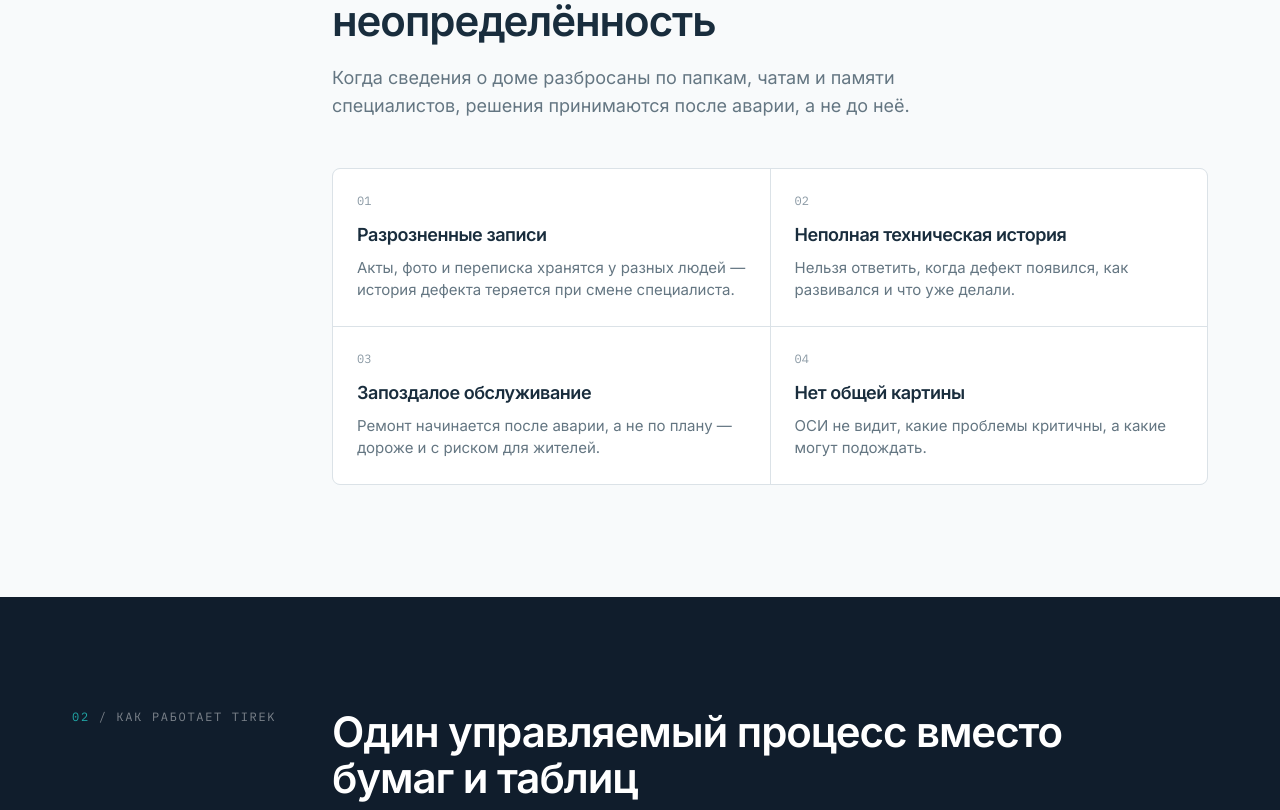
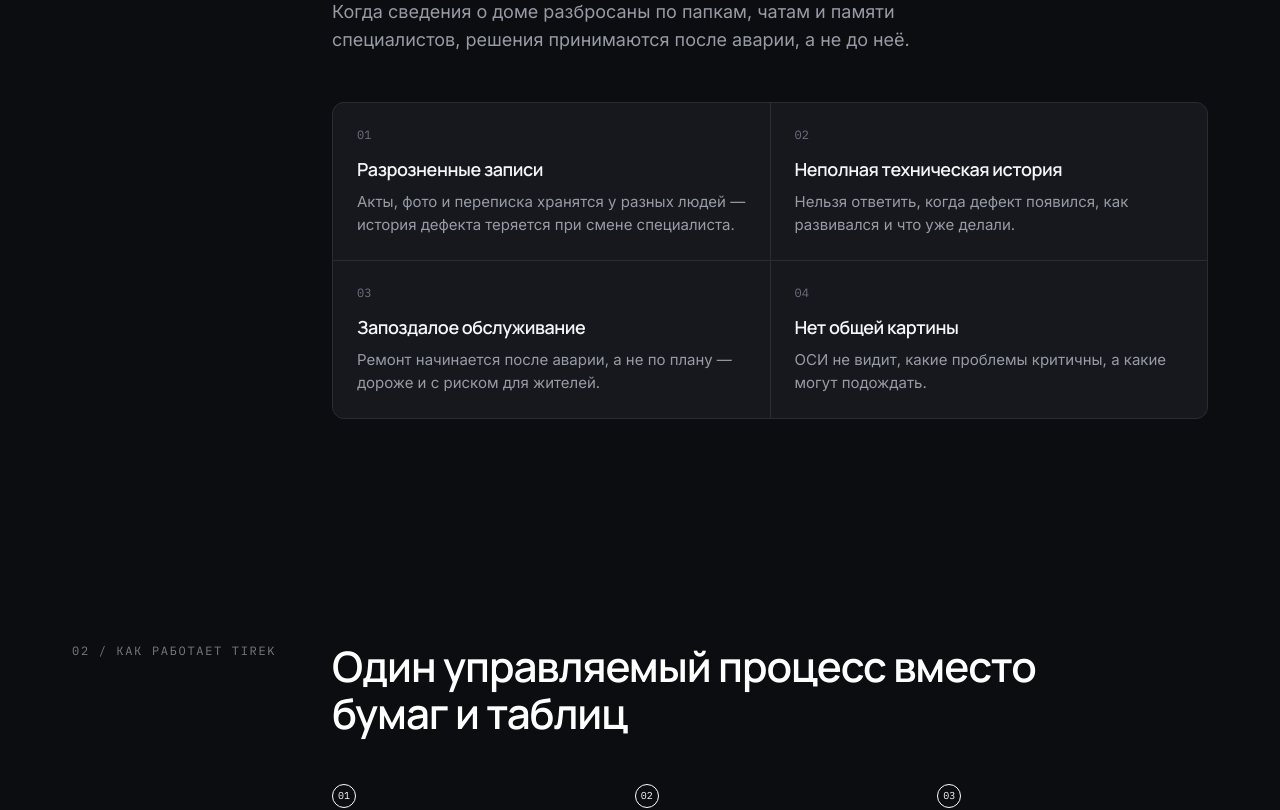
Before and after one commit to tamerlan-dejavu/tirek, a Next.js app in the folder frontend/: page / in a window 1280 px wide. Shown: the part 1303-2113 px from the top of the page. Built offline with nearby package versions, Linux system fonts and the light colour scheme.

Commit message:
feat(theme): introduce graphite design tokens and Manrope display font

```diff
--- a/frontend/package.json
+++ b/frontend/package.json
@@ -16,6 +16,7 @@
   },
   "dependencies": {
     "@fontsource-variable/inter": "5.1.0",
+    "@fontsource-variable/manrope": "5.1.0",
     "@fontsource/ibm-plex-mono": "5.1.0",
     "@tanstack/react-query": "5.59.0",
     "clsx": "2.1.1",
--- a/frontend/src/app/globals.css
+++ b/frontend/src/app/globals.css
@@ -1,76 +1,84 @@
 @import "tailwindcss";
 
 /*
- * TIREK DESIGN TOKENS — "Architectural Intelligence / Precision Engineering"
- * Spec: docs/design-system.md. Every color pair used for text meets WCAG AA (4.5:1).
- * Base hues come from the brand brief; "-ink" variants are darkened for text on light surfaces.
+ * TIREK DESIGN TOKENS — Premium SaaS Minimalism (graphite).
+ * Single source of truth for color, type, radius and motion. Spec: docs/design-system.md.
+ * Contrast is measured against --color-canvas (#0C0D10) and --color-surface (#16181D).
  */
 @theme {
   /* Typography */
+  --font-display: "Manrope Variable", "Manrope", "Inter Variable", system-ui, sans-serif;
   --font-sans: "Inter Variable", "Inter", "Segoe UI", system-ui, sans-serif;
   --font-mono: "IBM Plex Mono", "JetBrains Mono", ui-monospace, monospace;
 
-  /* Brand */
-  --color-navy: #101d2c; /* deep architectural navy — navigation, public surfaces */
-  --color-navy-2: #16273a; /* raised navy */
-  --color-steel: #213d51; /* structural steel blue — secondary dark surfaces */
-  --color-steel-2: #2c4f68;
-  --color-teal: #20a6a6; /* engineering teal — accents, focus, markers (not for text on light) */
-  --color-teal-strong: #147a7a; /* teal for text and filled buttons on light (5.1:1) */
-  --color-teal-soft: #e3f3f3;
+  /* Surfaces */
+  --color-base: #0c0d10; /* page background, navigation */
+  --color-base-2: #111317; /* subtly raised band */
+  --color-canvas: #0c0d10; /* working background */
+  --color-surface: #16181d; /* cards, panels */
+  --color-mist: #1d2026; /* secondary surfaces, hover, tracks */
+  --color-line: #292c33; /* 1px borders and dividers */
+  --color-line-strong: #3a3e47; /* input borders, emphasized dividers */
 
-  /* Neutrals */
-  --color-canvas: #f8fafb; /* working background */
-  --color-surface: #ffffff;
-  --color-mist: #e9eef1; /* secondary surfaces, separators */
-  --color-line: #dbe2e7; /* hairlines */
-  --color-line-strong: #c3ced6;
-  --color-ink: #192d3d; /* primary text */
-  --color-muted: #647682; /* metadata (4.7:1 on white) */
-  --color-faint: #8a99a4; /* decorative only, never body text */
+  /* Text */
+  --color-ink: #f5f5f7; /* primary */
+  --color-muted: #969ba6; /* secondary (7.0:1 on canvas) */
+  --color-faint: #6b7280; /* tertiary, technical captions (4.1:1 — only ≥ 11px labels/decorative) */
 
-  /* Semantic — base for fills/markers, -ink for text */
-  --color-critical: #b94e4e;
-  --color-critical-ink: #a23d3d;
-  --color-critical-soft: #f8eaea;
-  --color-warning: #c58b35;
-  --color-warning-ink: #8a5f1f;
-  --color-warning-soft: #f8f0e3;
-  --color-healthy: #27866e;
-  --color-healthy-ink: #1f6c59;
-  --color-healthy-soft: #e5f2ee;
-  --color-info: #258d96;
-  --color-info-ink: #1c6f77;
-  --color-info-soft: #e4f2f3;
-  --color-unknown: #7c8893;
-  --color-unknown-ink: #5b6772;
-  --color-unknown-soft: #eef1f3;
+  /* Accent */
+  --color-accent: #3b82f6;
+  --color-accent-strong: #3b82f6; /* links and filled buttons */
+  --color-accent-hover: #2563eb;
+  --color-accent-soft: rgb(59 130 246 / 0.12);
 
-  /* Risk scale R1–R4 (expert category, independent from workflow status) */
-  --color-r1: #b94e4e;
-  --color-r2: #c58b35;
-  --color-r3: #4f7690;
-  --color-r4: #7c8893;
+  /* Neutral line colors for drawings and charts */
+  --color-steel: #8b93a1;
+  --color-steel-2: #4b5260;
 
-  /* Geometry — engineered, not soft */
-  --radius-xs: 2px;
-  --radius-sm: 4px;
-  --radius-md: 6px;
-  --radius-lg: 8px;
-  --radius-xl: 12px;
+  /* Semantic — base for fills and markers, -ink for text on dark, -soft for tinted backgrounds */
+  --color-critical: #ef4444;
+  --color-critical-ink: #f87171;
+  --color-critical-soft: rgb(239 68 68 / 0.12);
+  --color-warning: #f59e0b;
+  --color-warning-ink: #fbbf24;
+  --color-warning-soft: rgb(245 158 11 / 0.12);
+  --color-healthy: #10b981;
+  --color-healthy-ink: #34d399;
+  --color-healthy-soft: rgb(16 185 129 / 0.12);
+  --color-info: #38bdf8;
+  --color-info-ink: #7dd3fc;
+  --color-info-soft: rgb(56 189 248 / 0.12);
+  --color-unknown: #94a3b8;
+  --color-unknown-ink: #cbd5e1;
+  --color-unknown-soft: rgb(148 163 184 / 0.12);
 
-  --shadow-hairline: 0 1px 0 rgb(16 29 44 / 0.04);
-  --shadow-panel: 0 1px 2px rgb(16 29 44 / 0.05), 0 0 0 1px rgb(16 29 44 / 0.02);
-  --shadow-overlay: 0 12px 32px -8px rgb(16 29 44 / 0.24);
+  /* Engineering risk scale R1–R4 — used only for meaning, never as decoration */
+  --color-r1: #ef4444;
+  --color-r2: #f59e0b;
+  --color-r3: #38bdf8;
+  --color-r4: #94a3b8;
 
-  /* Motion */
+  /* Geometry */
+  --radius-xs: 4px;
+  --radius-sm: 6px; /* small elements, badges */
+  --radius-md: 8px; /* inputs, controls */
+  --radius-lg: 12px; /* cards */
+  --radius-xl: 16px; /* modals, large containers */
+  --radius-button: 10px;
+
+  /* Depth comes from surfaces and 1px borders, not shadows */
+  --shadow-hairline: none;
+  --shadow-panel: 0 0 0 1px var(--color-line);
+  --shadow-overlay: 0 16px 40px -12px rgb(0 0 0 / 0.6), 0 0 0 1px var(--color-line);
+
+  /* Motion — calm, 150–250 ms */
   --ease-precise: cubic-bezier(0.2, 0, 0, 1);
   --duration-fast: 150ms;
-  --duration-base: 220ms;
-  --duration-slow: 320ms;
+  --duration-base: 200ms;
+  --duration-slow: 250ms;
 
   --animate-draw: draw 2.4s var(--ease-precise) forwards;
-  --animate-fade-up: fade-up 600ms var(--ease-precise) both;
+  --animate-fade-up: fade-up 250ms var(--ease-precise) both;
 
   @keyframes draw {
     from {
@@ -83,7 +91,7 @@
   @keyframes fade-up {
     from {
       opacity: 0;
-      transform: translateY(6px);
+      transform: translateY(4px);
     }
     to {
       opacity: 1;
@@ -94,79 +102,74 @@
 
 @layer base {
   html {
-    color-scheme: light;
+    color-scheme: dark;
     -webkit-text-size-adjust: 100%;
   }
   body {
     background: var(--color-canvas);
     color: var(--color-ink);
     font-family: var(--font-sans);
-    font-feature-settings: "cv11", "ss01"; /* Inter: straight-sided digits, open forms */
+    font-feature-settings: "cv11", "ss01";
     -webkit-font-smoothing: antialiased;
+    -moz-osx-font-smoothing: grayscale;
+    overflow-x: clip;
+  }
+  /* Headings use the display face; body copy, navigation and forms stay on Inter */
+  h1,
+  h2,
+  h3 {
+    font-family: var(--font-display);
+    letter-spacing: -0.02em;
   }
   :focus-visible {
-    outline: 2px solid var(--color-teal);
+    outline: 2px solid var(--color-accent);
     outline-offset: 2px;
     border-radius: var(--radius-xs);
   }
   ::selection {
-    background: rgb(32 166 166 / 0.22);
+    background: rgb(59 130 246 / 0.32);
+  }
+  input,
+  textarea,
+  select {
+    color-scheme: dark;
+  }
+  ::placeholder {
+    color: var(--color-faint);
   }
 }
 
-/* Numbers in metrics and tables line up */
 @utility tabular {
   font-variant-numeric: tabular-nums;
 }
 
-/* Uppercase technical label: "INSPECTION ID", "02 / ДЕФЕКТЫ" */
+/* Technical label: IDs, categories, engineering captions */
 @utility label-tech {
   font-family: var(--font-mono);
   font-size: 0.6875rem;
   line-height: 1rem;
-  letter-spacing: 0.08em;
+  letter-spacing: 0.06em;
   text-transform: uppercase;
   color: var(--color-muted);
 }
 
-/* Fine construction grid — used sparingly behind schematics and the public site */
+/* Construction grid — nearly invisible; kept only where it supports drawings */
 @utility grid-blueprint {
   background-image:
-    linear-gradient(to right, rgb(32 166 166 / 0.07) 1px, transparent 1px),
-    linear-gradient(to bottom, rgb(32 166 166 / 0.07) 1px, transparent 1px);
-  background-size: 24px 24px;
+    linear-gradient(to right, rgb(255 255 255 / 0.025) 1px, transparent 1px),
+    linear-gradient(to bottom, rgb(255 255 255 / 0.025) 1px, transparent 1px);
+  background-size: 32px 32px;
 }
 @utility grid-blueprint-light {
   background-image:
-    linear-gradient(to right, rgb(25 45 61 / 0.045) 1px, transparent 1px),
-    linear-gradient(to bottom, rgb(25 45 61 / 0.045) 1px, transparent 1px);
+    linear-gradient(to right, rgb(255 255 255 / 0.02) 1px, transparent 1px),
+    linear-gradient(to bottom, rgb(255 255 255 / 0.02) 1px, transparent 1px);
   background-size: 24px 24px;
 }
 
-/* Registration marks on panel corners — the drawing-sheet signature of the system */
+/* Former drawing-sheet corner marks — retired in the minimal theme (kept as a no-op hook) */
 @utility registration {
   position: relative;
-  &::before,
-  &::after {
-    content: "";
-    position: absolute;
-    width: 7px;
-    height: 7px;
-    pointer-events: none;
-    border-color: var(--color-line-strong);
-  }
-  &::before {
-    top: -1px;
-    left: -1px;
-    border-top: 1px solid;
-    border-left: 1px solid;
-  }
-  &::after {
-    bottom: -1px;
-    right: -1px;
-    border-bottom: 1px solid;
-    border-right: 1px solid;
-  }
 }
 
 .draw-path {
--- a/frontend/src/app/layout.tsx
+++ b/frontend/src/app/layout.tsx
@@ -1,4 +1,5 @@
 import "@fontsource-variable/inter";
+import "@fontsource-variable/manrope";
 import "@fontsource/ibm-plex-mono/400.css";
 import "@fontsource/ibm-plex-mono/500.css";
 
@@ -15,7 +16,7 @@ export const metadata: Metadata = {
     "Цифровая платформа инженерного сопровождения многоквартирных домов: обследования, дефекты, риски, план работ.",
 };
 
-export const viewport: Viewport = { width: "device-width", initialScale: 1, themeColor: "#101D2C" };
+export const viewport: Viewport = { width: "device-width", initialScale: 1, themeColor: "#0C0D10", colorScheme: "dark" };
 
 export default function RootLayout({ children }: { children: ReactNode }) {
   return (
--- a/frontend/src/app/manifest.ts
+++ b/frontend/src/app/manifest.ts
@@ -6,8 +6,8 @@ export default function manifest(): MetadataRoute.Manifest {
     short_name: "Tirek",
     start_url: "/",
     display: "standalone",
-    background_color: "#101D2C",
-    theme_color: "#101D2C",
+    background_color: "#0C0D10",
+    theme_color: "#0C0D10",
     icons: [
       { src: "/icon-192.png", sizes: "192x192", type: "image/png" },
       { src: "/icon-512.png", sizes: "512x512", type: "image/png" },
```
Also changed, not shown: 1 other file (tests, documents, lock files or other folders).
